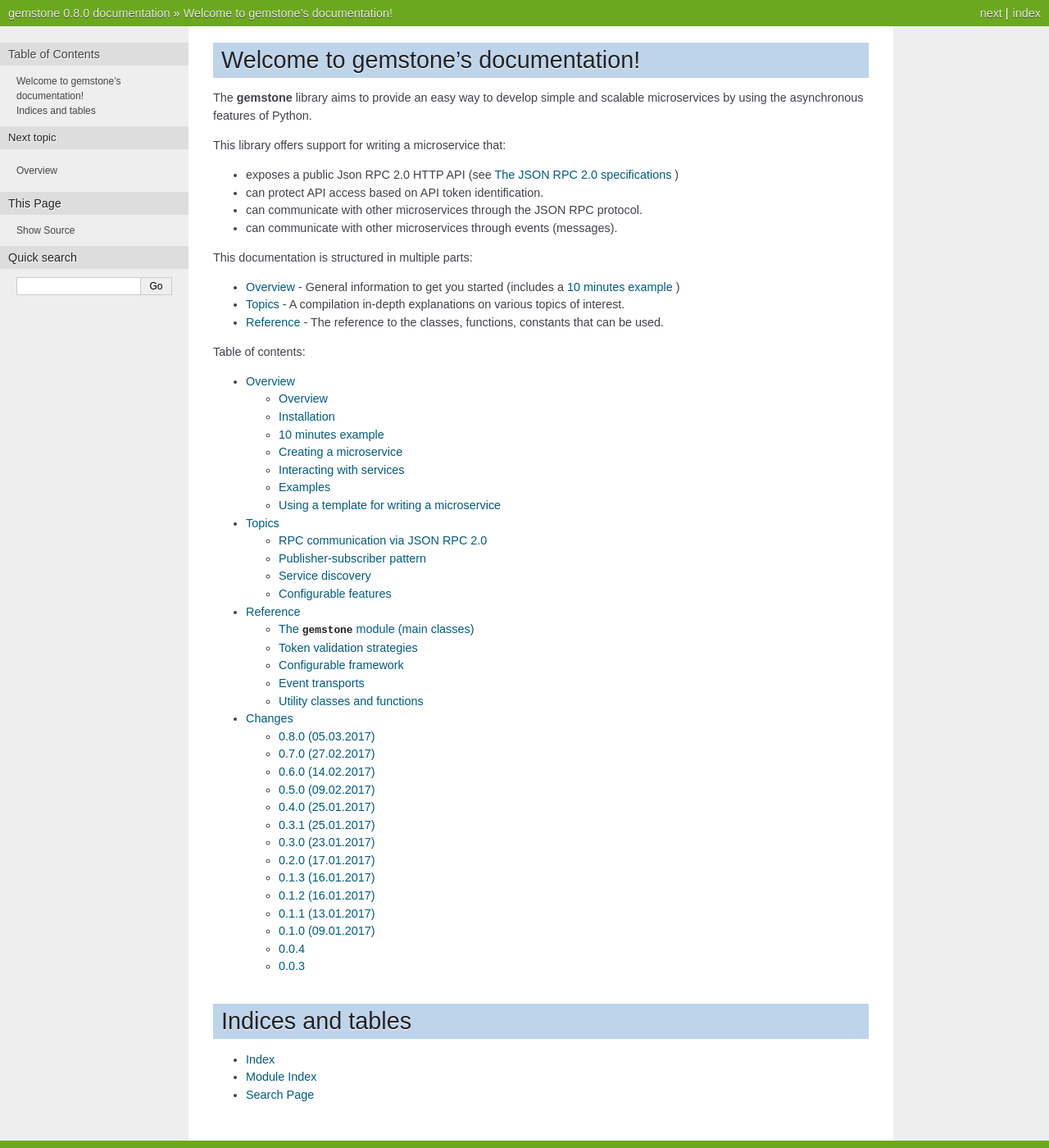
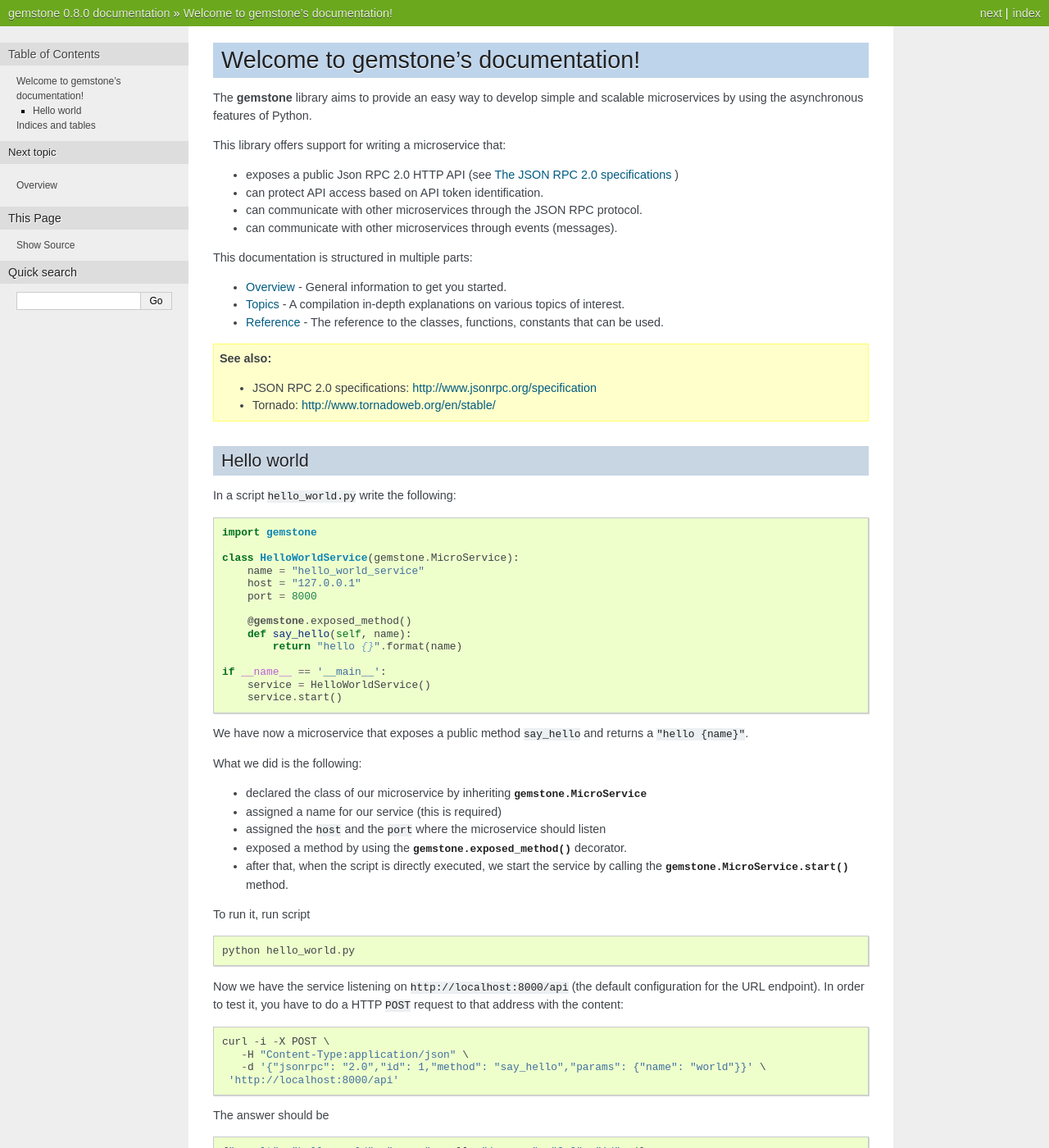
Before and after one commit to vladcalin/gemstone, a Sphinx documentation site: the page built from docs/index.rst, in a window 1280 px wide and 1400 px high. Shown: the whole window at 82% size. Built offline with Sphinx 7.4.7, drawn with Linux system fonts in a browser that asks for light colours; some of the changed text lies outside the part shown.

Commit message:
updated docs

```diff
--- a/docs/index.rst
+++ b/docs/index.rst
@@ -7,21 +7,85 @@
 ====================================
 
 
-The **gemstone** library aims to provide an easy way to develop simple and scalable microservices by using
-the asynchronous features of Python.
+The **gemstone** library aims to provide an easy way to develop simple and
+scalable microservices by using the asynchronous features of Python.
 
 This library offers support for writing a microservice that:
 
-- exposes a public Json RPC 2.0 HTTP API (see `The JSON RPC 2.0 specifications <http://www.jsonrpc.org/specification>`_ )
+- exposes a public Json RPC 2.0 HTTP API
+  (see `The JSON RPC 2.0 specifications <http://www.jsonrpc.org/specification>`_ )
 - can protect API access based on API token identification.
 - can communicate with other microservices through the JSON RPC protocol.
 - can communicate with other microservices through events (messages).
 
 This documentation is structured in multiple parts:
 
-- :ref:`overview-top` - General information to get you started (includes a :ref:`10-minutes-example` )
+- :ref:`overview-top` - General information to get you started.
 - :ref:`topics-top` - A compilation in-depth explanations on various topics of interest.
 - :ref:`reference-top` - The reference to the classes, functions, constants that can be used.
+
+
+.. seealso::
+    - JSON RPC 2.0 specifications: http://www.jsonrpc.org/specification
+    - Tornado: http://www.tornadoweb.org/en/stable/
+
+Hello world
+-----------
+
+In a script ``hello_world.py`` write the following:
+
+::
+
+    import gemstone
+
+    class HelloWorldService(gemstone.MicroService):
+        name = "hello_world_service"
+        host = "127.0.0.1"
+        port = 8000
+
+        @gemstone.exposed_method()
+        def say_hello(self, name):
+            return "hello {}".format(name)
+
+    if __name__ == '__main__':
+        service = HelloWorldService()
+        service.start()
+
+We have now a microservice that exposes a public method ``say_hello`` and returns
+a ``"hello {name}"``.
+
+What we did is the following:
+
+- declared the class of our microservice by inheriting :py:class:`gemstone.MicroService`
+- assigned a name for our service (this is required)
+- assigned the ``host`` and the ``port`` where the microservice should listen
+- exposed a method by using the :py:func:`gemstone.exposed_method` decorator.
+- after that, when the script is directly executed, we start the service by calling
+  the :py:meth:`gemstone.MicroService.start` method.
+
+To run it, run script
+
+::
+
+    python hello_world.py
+
+Now we have the service listening on ``http://localhost:8000/api`` (the default configuration
+for the URL endpoint). In order to test it, you have to do a HTTP ``POST`` request to
+that address with the content:
+
+::
+
+    curl -i -X POST \
+       -H "Content-Type:application/json" \
+       -d '{"jsonrpc": "2.0","id": 1,"method": "say_hello","params": {"name": "world"}}' \
+     'http://localhost:8000/api'
+
+The answer should be
+
+::
+
+    {"result": "hello world", "error": null, "jsonrpc": "2.0", "id": 1}
+
 
 
 Table of contents:
--- a/docs/intro/index.rst
+++ b/docs/intro/index.rst
@@ -1,14 +1,13 @@
 .. _overview-top:
 
 Overview
---------
+========
 
 .. toctree::
    :maxdepth: 2
 
    overview
    installation
-   10_minute_example
    creating_a_service
    interacting_with_services
    examples
--- a/docs/reference/validation.rst
+++ b/docs/reference/validation.rst
@@ -3,7 +3,9 @@
 Token validation strategies
 ===========================
 
-.. autoclass:: gemstone.auth.base.validation_strategy.BaseValidationStrategy
+.. py:currentmodule:: gemstone.auth.base.validation_strategy
+
+.. autoclass:: BaseValidationStrategy
     :members:
 
 
--- a/docs/topics/rpc.rst
+++ b/docs/topics/rpc.rst
@@ -32,6 +32,9 @@
 --------------
 TODO
 
+
+.. _private_methods:
+
 Private methods
 ---------------
 
```
Also changed, not shown: docs/intro/10_minute_example.rst (deleted, +0 -16 lines), docs/reference/config.rst (+25 -2 lines), docs/reference/gemstone.rst (+12 -2 lines), 3 other files.
